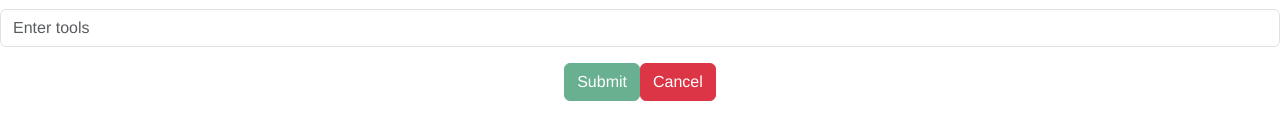
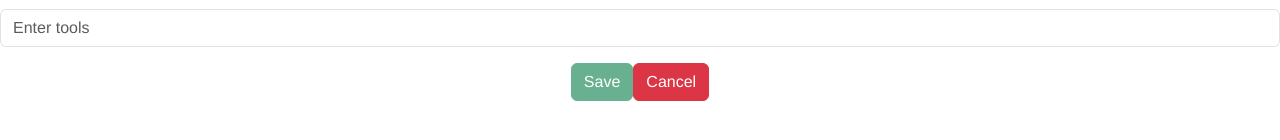
Before and after one commit to soyUnaGata/prefcards-vue, a Vue app: page /card-add in a window 1280 px wide. Shown: the part 366-506 px from the top of the page. Built offline with nearby package versions, Linux system fonts and the light colour scheme.

Commit message:
amend button

```diff
--- a/src/components/AddCard.vue
+++ b/src/components/AddCard.vue
@@ -90,7 +90,7 @@ const cancelForm = async () => {
         <b-form-input id="input-4" v-model="prefCard.tools" placeholder="Enter tools" required></b-form-input>
       </b-form-group>
 
-      <b-button type="submit" variant="success" :disabled="!isFormValid">Submit</b-button>
+      <b-button type="submit" variant="success" :disabled="!isFormValid">Save</b-button>
       <b-button type="button" variant="danger" @click="cancelForm">Cancel</b-button>
     </b-form>
   </div>
```
